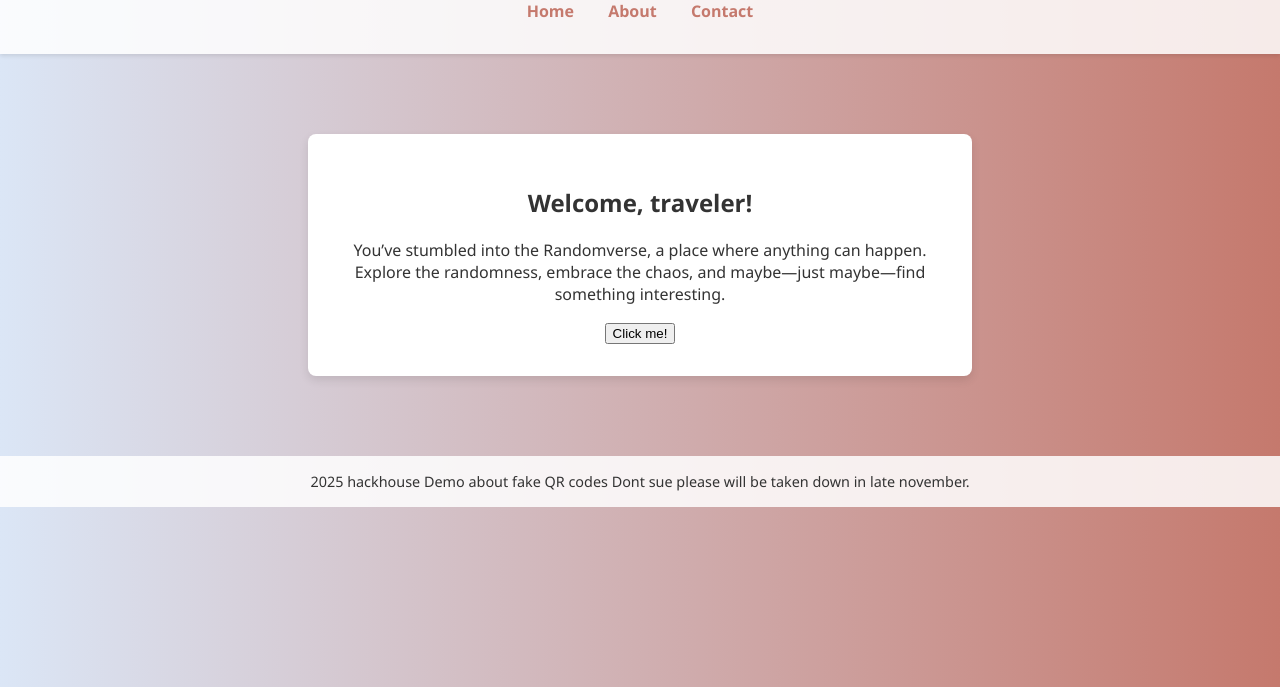
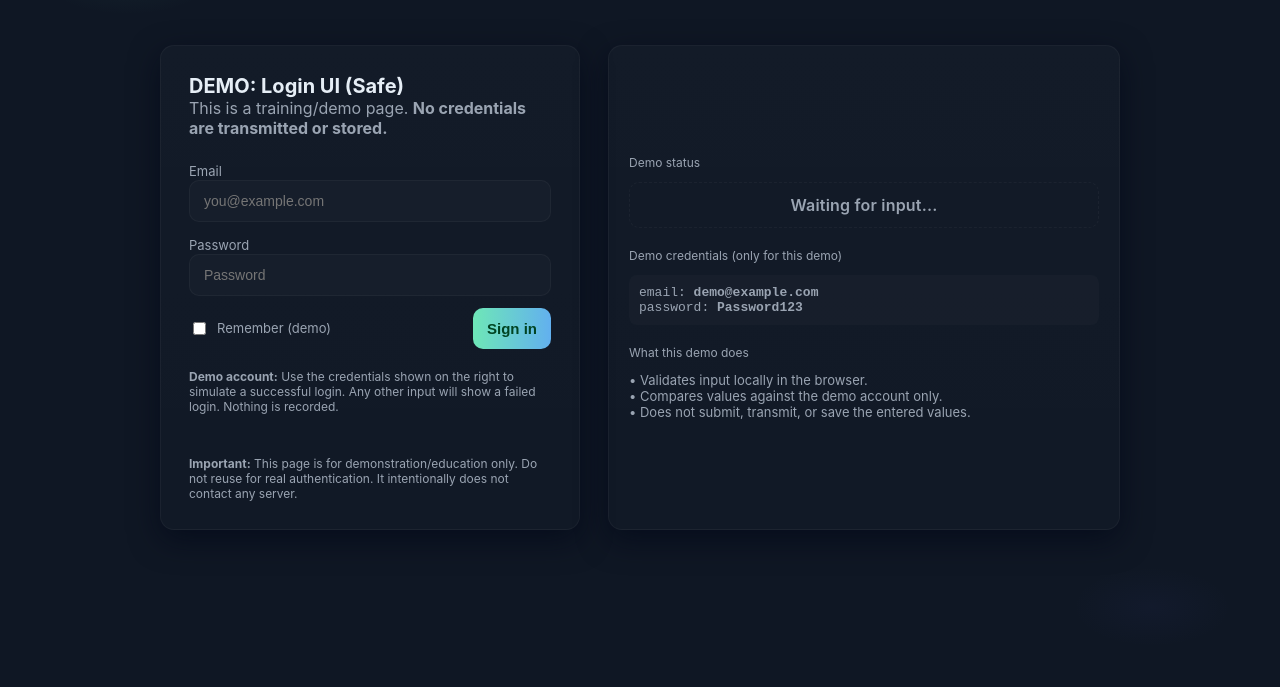
Before and after one commit to Spartangoat9494/Spartangoat9494.github.io, a plain HTML site: page index.html in a window 1280 px wide. Shown: the part 113-800 px from the top of the page. Drawn offline with Linux system fonts and the light colour scheme.

Commit message:
Update index.html

```diff
--- a/index.html
+++ b/index.html
@@ -1,83 +1,242 @@
-<!DOCTYPE html>
+<!doctype html>
 <html lang="en">
 <head>
-  <meta charset="UTF-8" />
-  <meta name="viewport" content="width=device-width, initial-scale=1.0"/>
-  <title>Welcome to Randomverse</title>
+<meta charset="utf-8" />
+<meta name="viewport" content="width=device-width,initial-scale=1" />
+<title>DEMO Login (Safe Demonstration)</title>
 <style>
-    body {
-      margin: 0;
-      font-family: 'Segoe UI', Tahoma, Geneva, Verdana, sans-serif;
-      background: linear-gradient(to right, #dbe6f6, #c5796d);
-      color: #333;
+  :root{
+    --bg:#0f1724;
+    --card:#0b1220;
+    --accent:#6ee7b7;
+    --muted:#9aa4b2;
+  }
+  *{box-sizing:border-box}
+  body{
+    margin:0;
+    font-family:Inter,ui-sans-serif,system-ui,-apple-system,"Segoe UI",Roboto,"Helvetica Neue",Arial;
+    background:
+      radial-gradient(1200px 600px at 10% 10%, rgba(110,231,183,.06), transparent 8%),
+      radial-gradient(800px 400px at 90% 90%, rgba(99,102,241,.04), transparent 10%),
+      var(--bg);
+    color:#e6eef6;
+    min-height:100vh;
+    display:flex;
+    align-items:center;
+    justify-content:center;
+    padding:24px;
   }
 
-    header {
-      background-color: rgba(255, 255, 255, 0.85);
-      padding: 2rem;
-      text-align: center;
-      box-shadow: 0 2px 4px rgba(0,0,0,0.1);
+  .container{
+    width:100%;
+    max-width:960px;
+    display:grid;
+    grid-template-columns: 420px 1fr;
+    gap:28px;
   }
 
-    h1 {
-      margin: 0;
-      font-size: 3rem;
-      color: #4a4a4a;
+  .card{
+    background: linear-gradient(180deg, rgba(255,255,255,0.02), rgba(255,255,255,0.01));
+    border:1px solid rgba(255,255,255,0.04);
+    padding:28px;
+    border-radius:14px;
+    box-shadow: 0 10px 30px rgba(2,6,23,0.6);
   }
 
-    nav {
-      margin-top: 1rem;
+  .left {
+    display:flex;
+    flex-direction:column;
+    gap:16px;
   }
 
-    nav a {
-      text-decoration: none;
-      color: #c5796d;
-      margin: 0 15px;
-      font-weight: bold;
+  h1{margin:0;font-size:20px}
+  p.lead{margin:0;color:var(--muted)}
+
+  form{margin-top:6px;display:flex;flex-direction:column;gap:12px}
+  label{font-size:13px;color:var(--muted)}
+  input[type="email"], input[type="password"]{
+    width:100%;
+    padding:12px 14px;
+    border-radius:10px;
+    border:1px solid rgba(255,255,255,0.04);
+    background:rgba(255,255,255,0.02);
+    color:inherit;
+    outline:none;
+    font-size:14px;
+  }
+  .row{display:flex; gap:12px; align-items:center; justify-content:space-between}
+  .btn{
+    appearance:none;
+    border:0;
+    padding:12px 14px;
+    border-radius:10px;
+    background:linear-gradient(90deg,var(--accent), #60a5fa 120%);
+    color:#042; font-weight:600;
+    cursor:pointer;
+    font-size:15px;
+  }
+  .note{
+    margin-top:8px;
+    font-size:12px;
+    color:var(--muted);
   }
 
-    section {
-      padding: 3rem 2rem;
-      text-align: center;
+  .right{
+    padding:20px;
+    display:flex;
+    flex-direction:column;
+    gap:12px;
+    justify-content:center;
+    align-items:flex-start;
   }
 
-    .card {
-      background: white;
-      margin: 2rem auto;
-      padding: 2rem;
-      max-width: 600px;
-      border-radius: 8px;
-      box-shadow: 0 4px 10px rgba(0,0,0,0.1);
+  .status{
+    padding:12px 14px;
+    border-radius:10px;
+    width:100%;
+    text-align:center;
+    font-weight:600;
+    letter-spacing:0.2px;
+  }
+  .status.success{ background: rgba(110,231,183,0.12); color: #9ef5cb; border:1px solid rgba(110,231,183,0.12) }
+  .status.error{ background: rgba(249,115,22,0.06); color:#ffd9c8; border:1px solid rgba(249,115,22,0.06) }
+  .kicker{ font-size:12px; color:var(--muted) }
+
+  .demo-credentials{
+    background:rgba(255,255,255,0.02);
+    padding:10px;
+    border-radius:8px;
+    width:100%;
+    font-family:monospace;
+    font-size:13px;
+    color:var(--muted);
   }
 
-    footer {
-      text-align: center;
-      padding: 1rem;
-      background-color: rgba(255, 255, 255, 0.85);
-      font-size: 0.9rem;
+  footer{
+    margin-top:14px;
+    font-size:12px;
+    color:var(--muted);
+  }
+
+  @media (max-width:880px){
+    .container{ grid-template-columns: 1fr; }
+    .right{ align-items:stretch }
   }
 </style>
 </head>
 <body>
-  <header>
-    <h1>🌌 Randomverse</h1>
-    <nav>
-      <a href="#">Home</a>
-      <a href="#">About</a>
-      <a href="#">Contact</a>
-    </nav>
-  </header>
+  <main class="container" role="main">
+    <section class="card left" aria-labelledby="title">
+      <div>
+        <h1 id="title">DEMO: Login UI (Safe)</h1>
+        <p class="lead">This is a training/demo page. <strong>No credentials are transmitted or stored.</strong></p>
+      </div>
 
-  <section>
-    <div class="card">
-      <h2>Welcome, traveler!</h2>
-      <p>You’ve stumbled into the Randomverse, a place where anything can happen. Explore the randomness, embrace the chaos, and maybe—just maybe—find something interesting.</p>
-      <button onclick="alert('You clicked the button! 🎉')">Click me!</button>
+      <form id="loginForm" autocomplete="off" novalidate>
+        <div>
+          <label for="email">Email</label>
+          <input id="email" name="email" type="email" placeholder="you@example.com" required aria-required="true" />
         </div>
+
+        <div>
+          <label for="password">Password</label>
+          <input id="password" name="password" type="password" placeholder="Password" required aria-required="true" />
+        </div>
+
+        <div class="row">
+          <div style="display:flex;align-items:center;gap:8px">
+            <input id="remember" type="checkbox" aria-label="Remember me (demo only)"/>
+            <label for="remember" style="font-size:13px;color:var(--muted)">Remember (demo)</label>
+          </div>
+          <button type="submit" class="btn" id="submitBtn">Sign in</button>
+        </div>
+
+        <p class="note"><strong>Demo account:</strong> Use the credentials shown on the right to simulate a successful login. Any other input will show a failed login. Nothing is recorded.</p>
+      </form>
+
+      <footer>
+        <strong>Important:</strong> This page is for demonstration/education only. Do not reuse for real authentication. It intentionally does not contact any server.
+      </footer>
     </section>
 
-  <footer>
-     2025 hackhouse Demo about fake QR codes Dont sue please will be taken down in late november.
-  </footer>
+    <aside class="card right" aria-label="Demo information">
+      <div class="kicker">Demo status</div>
+      <div id="statusBox" class="status" style="background:transparent;border:1px dashed rgba(255,255,255,0.04);color:var(--muted)">
+        Waiting for input...
+      </div>
+
+      <div class="kicker" style="margin-top:8px">Demo credentials (only for this demo)</div>
+      <div class="demo-credentials" aria-hidden="false">
+        email: <strong>demo@example.com</strong><br>
+        password: <strong>Password123</strong>
+      </div>
+
+      <div class="kicker" style="margin-top:8px">What this demo does</div>
+      <p style="margin:0;color:var(--muted);font-size:13px">
+        • Validates input locally in the browser.<br>
+        • Compares values against the demo account only.<br>
+        • Does not submit, transmit, or save the entered values.
+      </p>
+    </aside>
+  </main>
+
+<script>
+/*
+  SAFE DEMO NOTES:
+  - This demo intentionally keeps all logic on the client and does NOT send or store credentials.
+  - The hard-coded account is only to simulate success/failure flows for demonstrations.
+  - Do NOT use this for real authentication.
+*/
+
+(function(){
+  const DEMO_EMAIL = 'demo@example.com';
+  const DEMO_PASSWORD = 'Password123';
+
+  const form = document.getElementById('loginForm');
+  const statusBox = document.getElementById('statusBox');
+  const submitBtn = document.getElementById('submitBtn');
+
+  function setStatus(text, kind){
+    statusBox.textContent = text;
+    statusBox.classList.remove('success','error');
+    if(kind) statusBox.classList.add(kind);
+  }
+
+  function sanitize(s){
+    // trivial trimming for demo only
+    return String(s || '').trim();
+  }
+
+  form.addEventListener('submit', function(evt){
+    evt.preventDefault();
+
+    const email = sanitize(form.email.value);
+    const password = sanitize(form.password.value);
+
+    // Basic client-side checks only (demo)
+    if(!email || !password){
+      setStatus('Please enter both email and password.', 'error');
+      return;
+    }
+
+    submitBtn.disabled = true;
+    submitBtn.textContent = 'Checking...';
+
+    // Simulate brief processing delay for realism (no network)
+    setTimeout(() => {
+      if(email.toLowerCase() === DEMO_EMAIL && password === DEMO_PASSWORD){
+        setStatus('Login simulated: successful. (Demo only)', 'success');
+        submitBtn.textContent = 'Signed in';
+      } else {
+        setStatus('Login simulated: failed — credentials do not match demo account.', 'error');
+        submitBtn.textContent = 'Sign in';
+      }
+      submitBtn.disabled = false;
+    }, 600);
+  });
+
+  // Accessibility: allow Enter to submit from password field (native behavior)
+})();
+</script>
 </body>
 </html>
```
Lines whose indentation alone changed are shown as unchanged.
